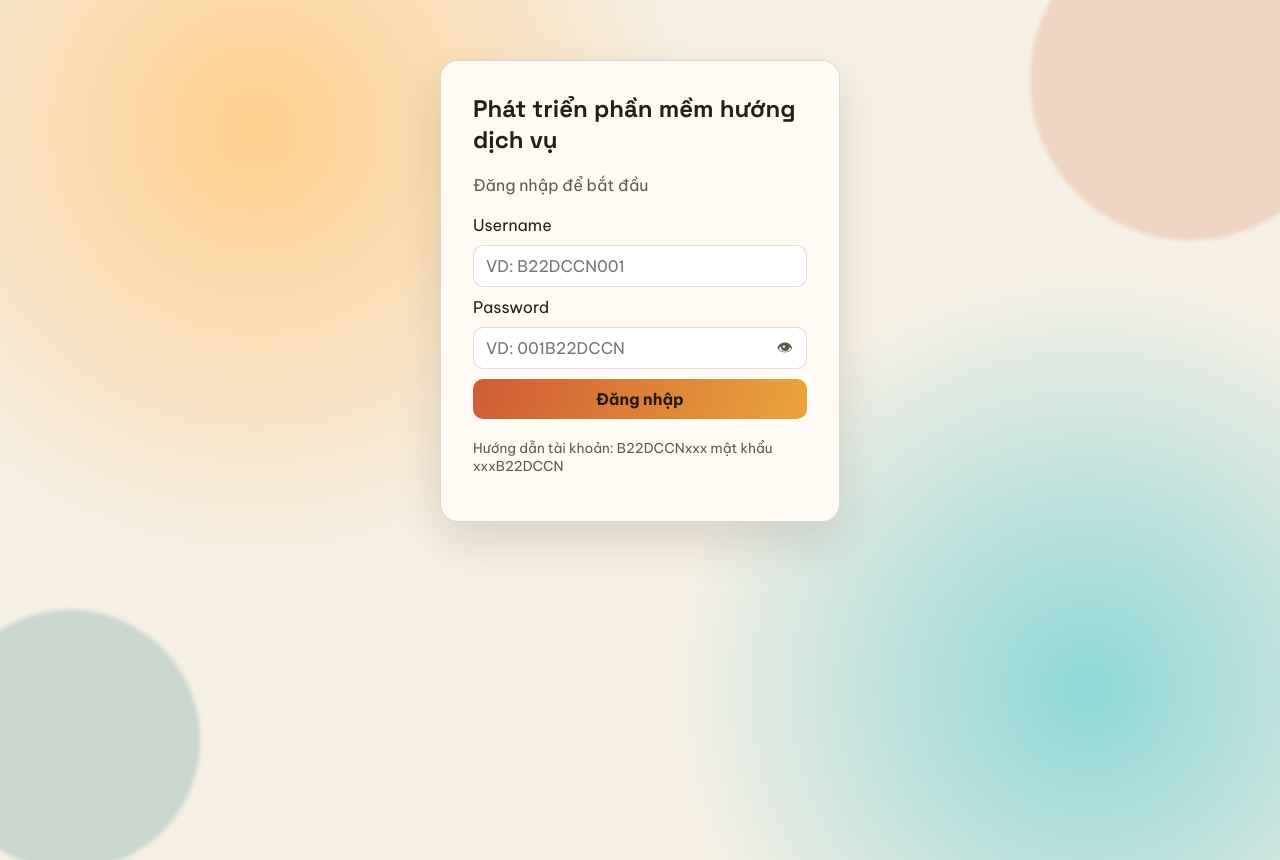
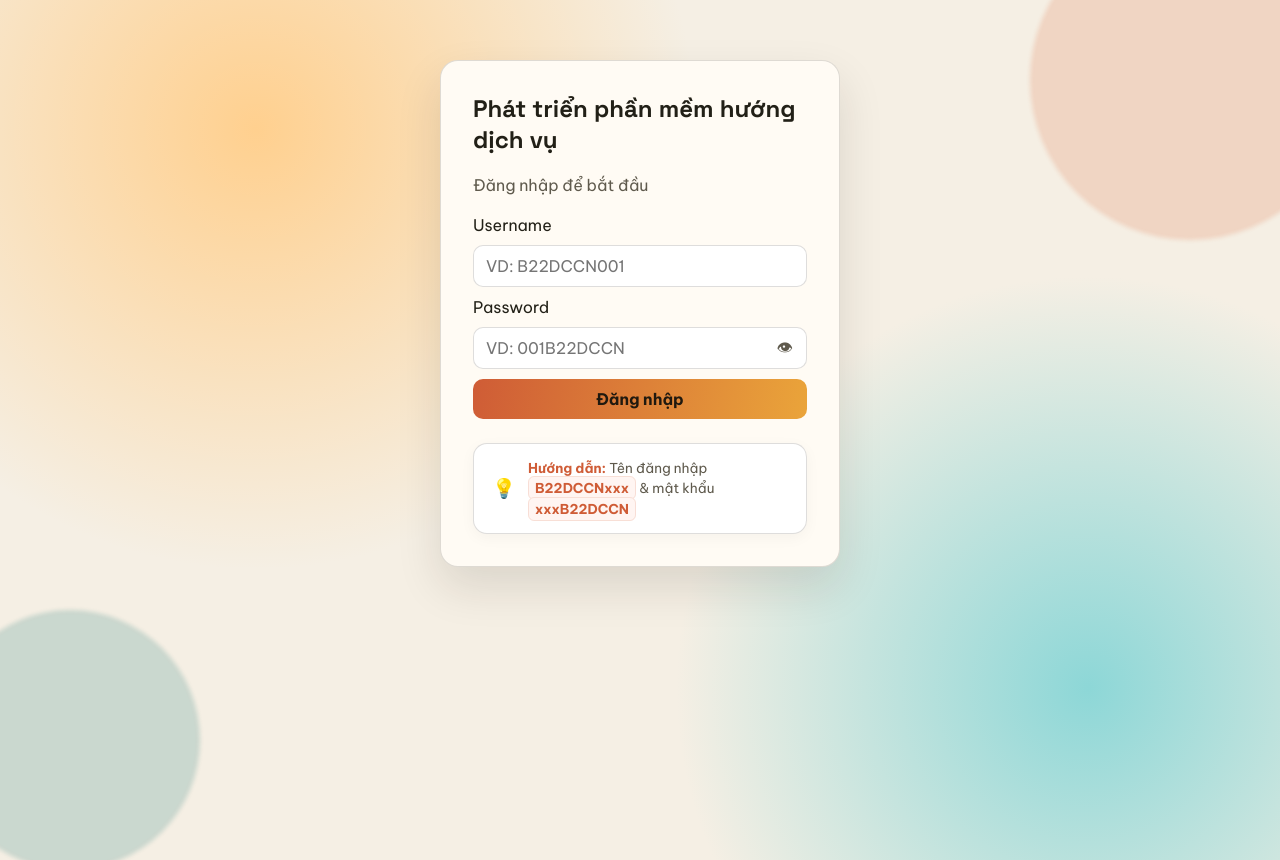
Before and after one commit to baosatboiz/soa, a website: page index.html in a window 1280 px wide. Drawn offline with Linux system fonts and the light colour scheme.

Commit message:
Enhance login hint styling with premium design

```diff
--- a/index.html
+++ b/index.html
@@ -62,7 +62,13 @@
 
           <div id="loginError" class="login-error" style="display: none;"></div>
 
-          <p class="login-hint">Hướng dẫn tài khoản: B22DCCNxxx mật khẩu xxxB22DCCN</p>
+          <div class="login-hint">
+            <span style="font-size: 1.2rem;">💡</span>
+            <span>
+              <strong>Hướng dẫn:</strong>
+              Tên đăng nhập <code>B22DCCNxxx</code> & mật khẩu <code>xxxB22DCCN</code>
+            </span>
+          </div>
         </div>
       </section>
 
--- a/styles.css
+++ b/styles.css
@@ -205,7 +205,30 @@ body:not(.app-ready) .app-shell {
 .login-hint {
   font-size: 0.85rem;
   color: var(--muted);
-  margin-top: 16px;
+  margin-top: 24px;
+  padding: 14px 18px;
+  background: white;
+  border-radius: 14px;
+  border: 1px solid var(--line);
+  display: flex;
+  align-items: center;
+  gap: 12px;
+  line-height: 1.5;
+  box-shadow: 0 4px 15px rgba(0, 0, 0, 0.04);
+}
+
+.login-hint strong {
+  color: var(--accent);
+}
+
+.login-hint code {
+  background: #fff5f2;
+  padding: 2px 6px;
+  border-radius: 6px;
+  color: var(--accent);
+  font-weight: 700;
+  font-family: inherit;
+  border: 1px solid rgba(207, 92, 54, 0.15);
 }
 
 .setup-header {
```
